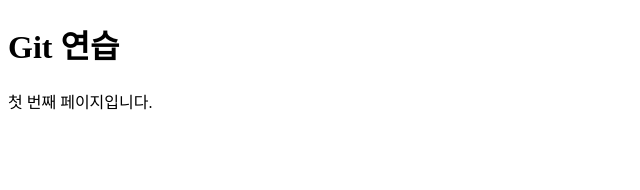
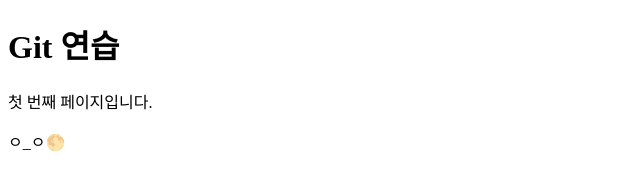
Before and after one commit to meannewminyu/test-git, a plain HTML site: page index.html in a window 1280 px wide. Shown: the full height of the page, 0-640 px from the left. Drawn offline with Linux system fonts and the light colour scheme.

Commit message:
Git 설명 추가

```diff
--- a/index.html
+++ b/index.html
@@ -7,5 +7,6 @@
 <body>
   <h1>Git 연습</h1>
   <p>첫 번째 페이지입니다.</p>
+  <p>ㅇ_ㅇ🌕</p>
 </body>
 </html>
```
